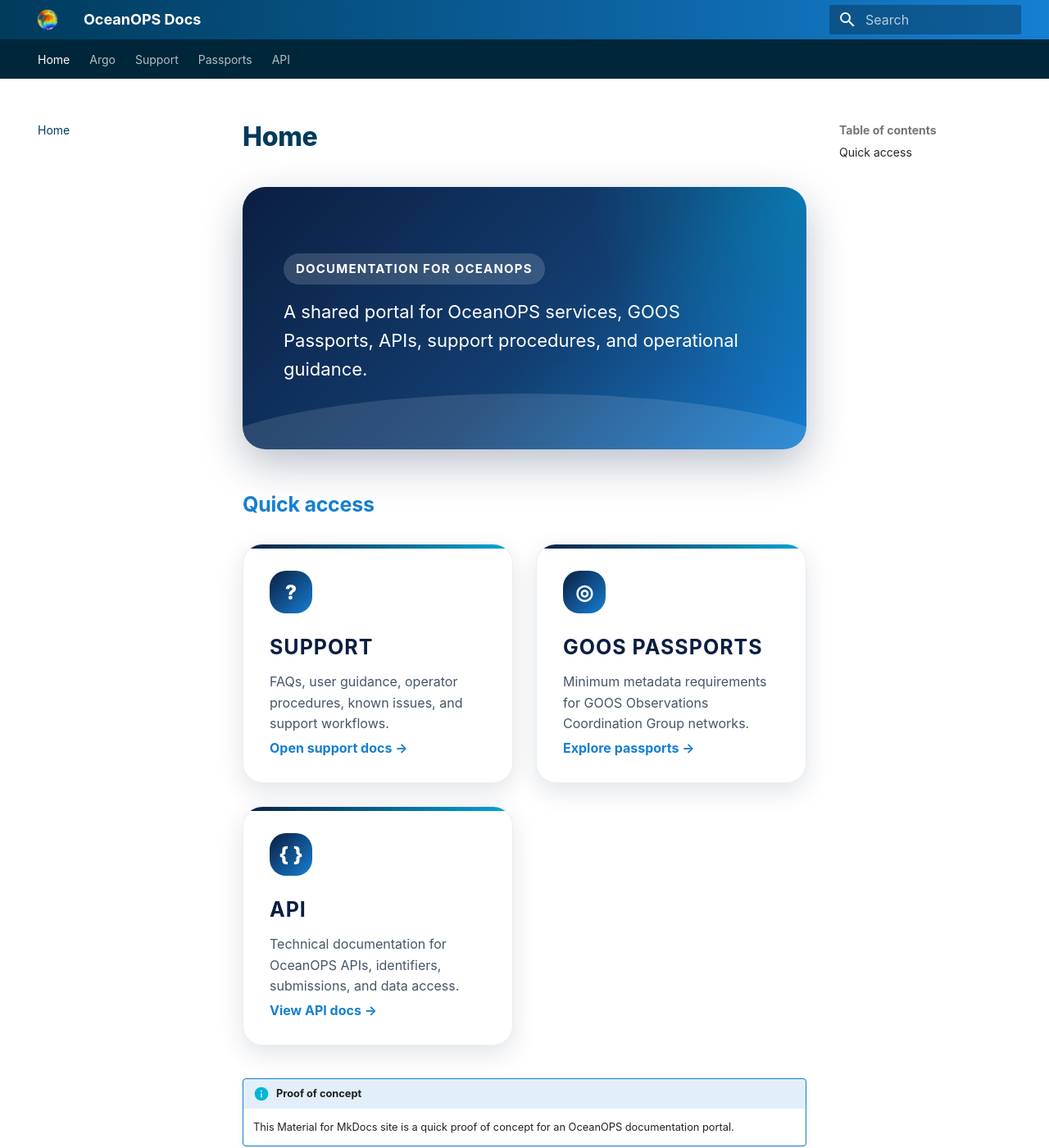
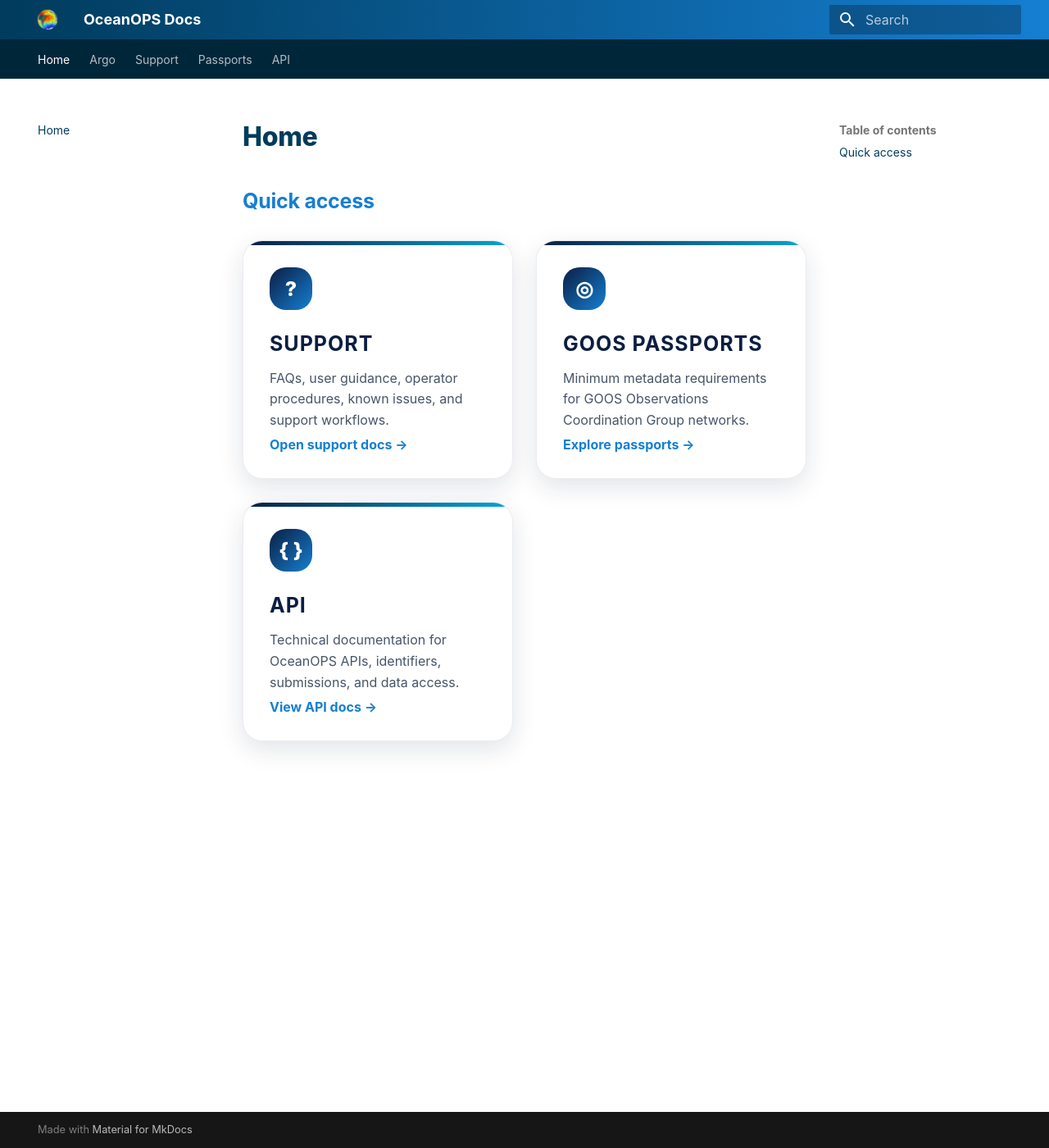
Before and after one commit to OceanOPS/oceanops-docs, an MkDocs documentation site: the page built from docs/index.md, in a window 1280 px wide and 1400 px high. Shown: the whole window at 82% size. Built offline with MkDocs 1.6.1 and Material for MkDocs 9.7.7, drawn with Linux system fonts in a browser that asks for light colours; some web fonts are replaced.

Commit message:
feat: new homepage

```diff
--- a/docs/index.md
+++ b/docs/index.md
@@ -1,10 +1,3 @@
-<div class="hero">
-
-<div class="hero-kicker">Documentation for OceanOPS</div>
-
-</br>A shared portal for OceanOPS services, GOOS Passports, APIs, support procedures, and operational guidance.
-
-</div>
 
 ## Quick access
 
@@ -32,6 +25,3 @@
 </a>
 
 </div>
-
-!!! info "Proof of concept"
-    This Material for MkDocs site is a quick proof of concept for an OceanOPS documentation portal.
```
